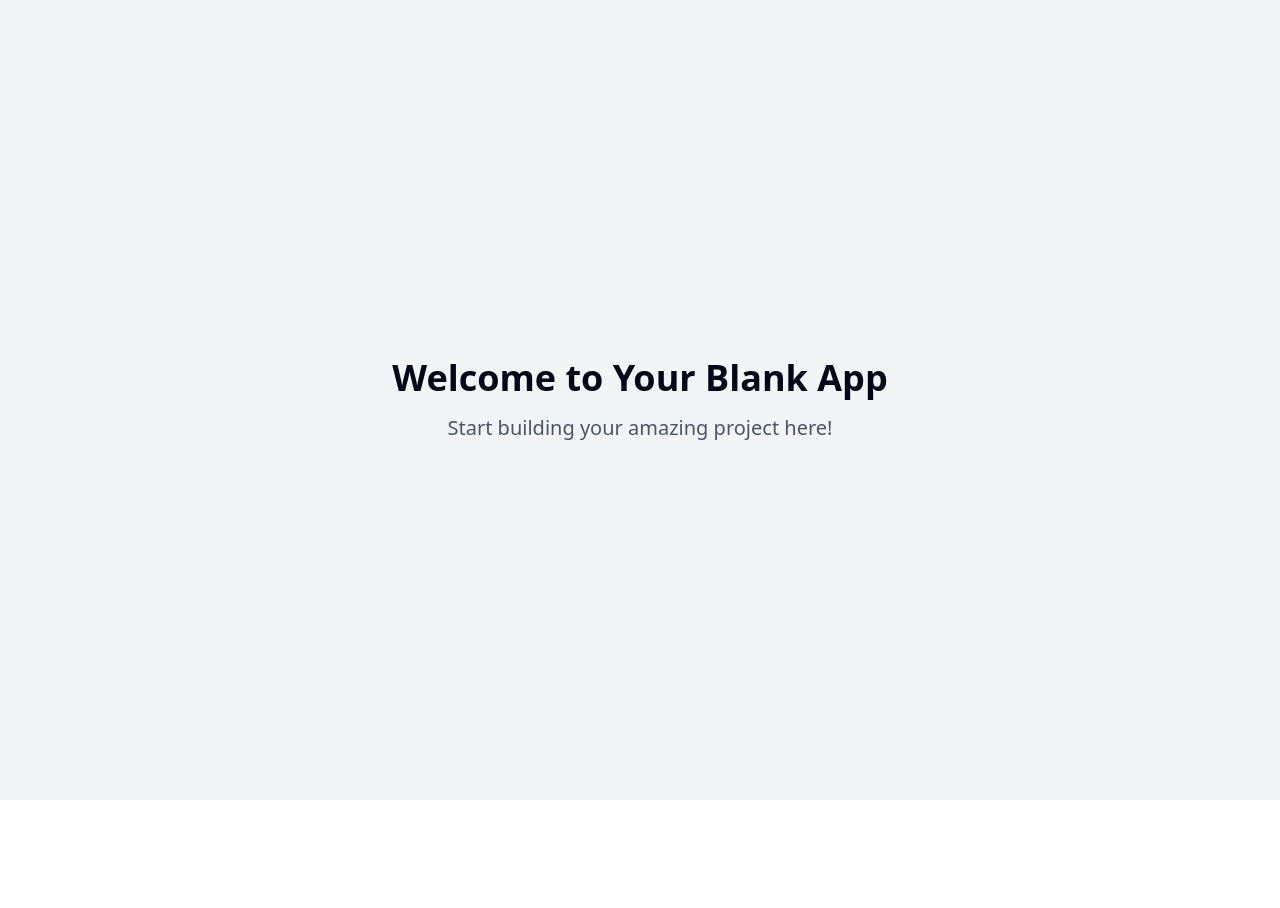
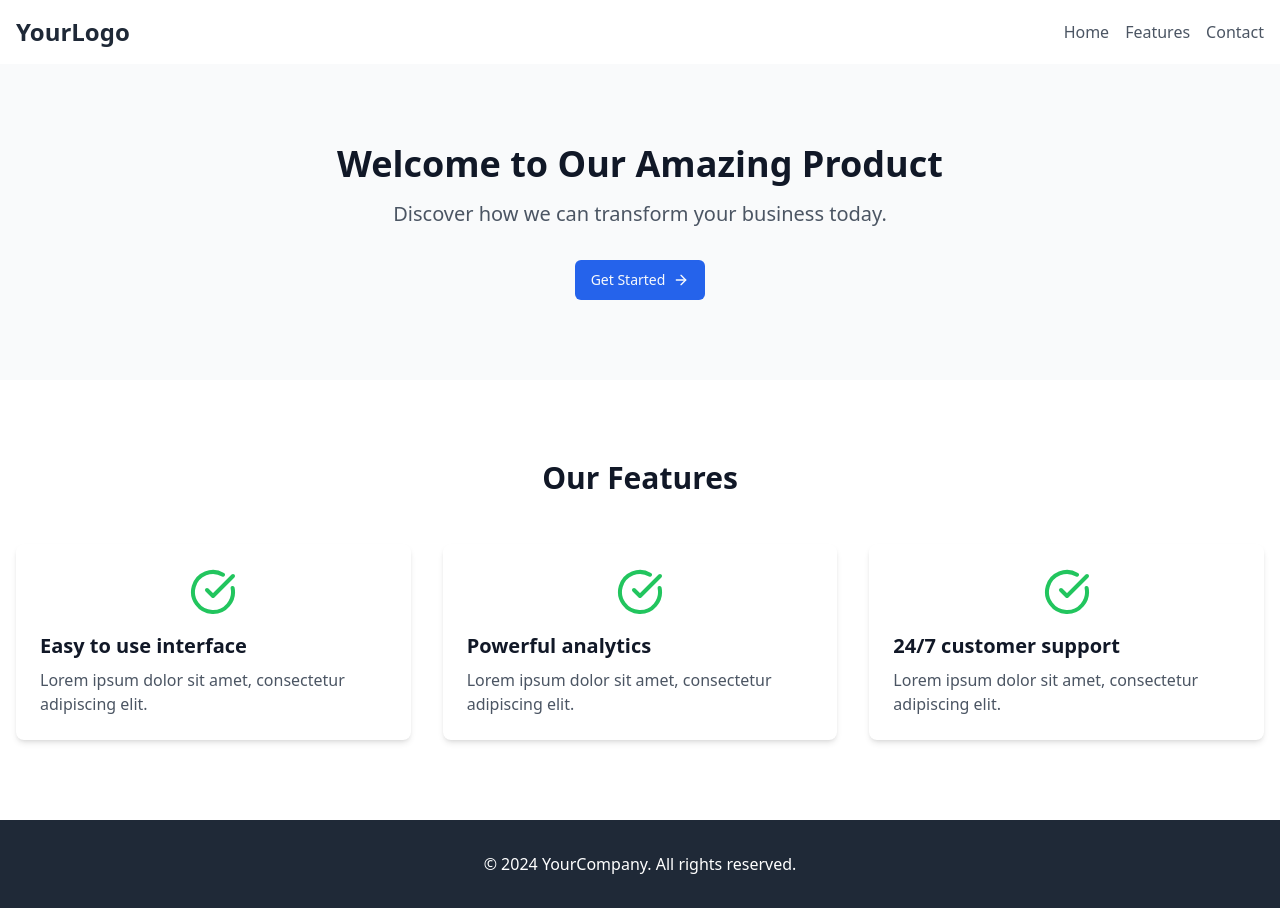
Before and after one commit to GPT-Engineer-App/cozy-landing-haven, a React (Vite) app: page / in a window 1280 px wide. Before the commit the page ends 800 px from the top, so only its background shows below. Built offline with nearby package versions, Linux system fonts and the light colour scheme.

Commit message:
GPT Engineer Update [skip gpt_engineer]

```diff
--- a/src/pages/Index.jsx
+++ b/src/pages/Index.jsx
@@ -1,12 +1,63 @@
-// Update this page (the content is just a fallback if you fail to update the page)
+import { Button } from "@/components/ui/button";
+import { ArrowRight, CheckCircle } from "lucide-react";
 
 const Index = () => {
   return (
-    <div className="min-h-screen flex items-center justify-center bg-gray-100">
-      <div className="text-center">
-        <h1 className="text-4xl font-bold mb-4">Welcome to Your Blank App</h1>
-        <p className="text-xl text-gray-600">Start building your amazing project here!</p>
-      </div>
+    <div className="min-h-screen flex flex-col">
+      {/* Header */}
+      <header className="bg-white shadow-sm">
+        <div className="container mx-auto px-4 py-4 flex justify-between items-center">
+          <h1 className="text-2xl font-bold text-gray-800">YourLogo</h1>
+          <nav>
+            <ul className="flex space-x-4">
+              <li><a href="#" className="text-gray-600 hover:text-gray-800">Home</a></li>
+              <li><a href="#" className="text-gray-600 hover:text-gray-800">Features</a></li>
+              <li><a href="#" className="text-gray-600 hover:text-gray-800">Contact</a></li>
+            </ul>
+          </nav>
+        </div>
+      </header>
+
+      {/* Hero Section */}
+      <main className="flex-grow">
+        <section className="bg-gray-50 py-20">
+          <div className="container mx-auto px-4 text-center">
+            <h2 className="text-4xl font-bold text-gray-900 mb-4">Welcome to Our Amazing Product</h2>
+            <p className="text-xl text-gray-600 mb-8">Discover how we can transform your business today.</p>
+            <Button className="bg-blue-600 hover:bg-blue-700">
+              Get Started
+              <ArrowRight className="ml-2 h-4 w-4" />
+            </Button>
+          </div>
+        </section>
+
+        {/* Features Section */}
+        <section className="py-20">
+          <div className="container mx-auto px-4">
+            <h3 className="text-3xl font-bold text-center text-gray-900 mb-12">Our Features</h3>
+            <div className="grid grid-cols-1 md:grid-cols-3 gap-8">
+              {[
+                "Easy to use interface",
+                "Powerful analytics",
+                "24/7 customer support"
+              ].map((feature, index) => (
+                <div key={index} className="bg-white p-6 rounded-lg shadow-md">
+                  <CheckCircle className="h-12 w-12 text-green-500 mb-4 mx-auto" />
+                  <h4 className="text-xl font-semibold text-gray-900 mb-2">{feature}</h4>
+                  <p className="text-gray-600">Lorem ipsum dolor sit amet, consectetur adipiscing elit.</p>
+                </div>
+              ))}
+            </div>
+          </div>
+        </section>
+      </main>
+
+      {/* Footer */}
+      <footer className="bg-gray-800 text-white py-8">
+        <div className="container mx-auto px-4 text-center">
+          <p>&copy; 2024 YourCompany. All rights reserved.</p>
+        </div>
+      </footer>
     </div>
   );
 };
```
